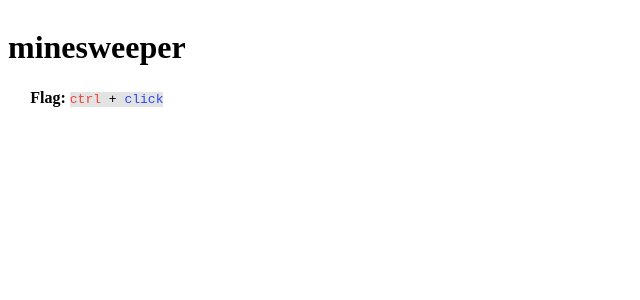
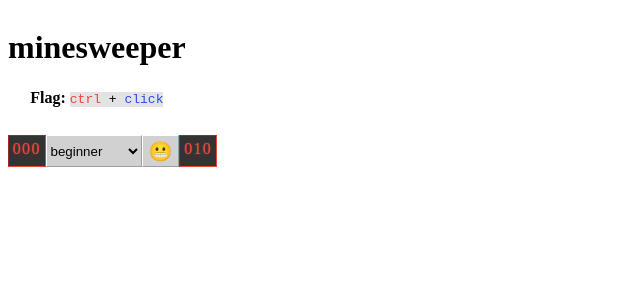
Before and after one commit to ndstephens/hands-on-react, a React app: page / in a window 1280 px wide. Shown: the top 300 px of the page, without its empty margins (0-640 px from the left). Built offline with nearby package versions, Linux system fonts and the light colour scheme.

Commit message:
add Scoreboard

```diff
--- a/src/App.tsx
+++ b/src/App.tsx
@@ -1,12 +1,21 @@
+import { Scoreboard } from 'components/Scoreboard';
 import { Top } from 'components/Top';
 
 export default function App() {
   return (
+    <>
       <Top
         name="minesweeper"
         feature="Flag"
         firstAction="ctrl"
         secondAction="click"
       />
+      <Scoreboard
+        time="000"
+        levels={['beginner', 'intermediate', 'expert']}
+        mines="010"
+        onReset={() => {}}
+      />
+    </>
   );
 }
--- a/src/components/Scoreboard/Counter.tsx
+++ b/src/components/Scoreboard/Counter.tsx
@@ -12,13 +12,14 @@ export const Counter = ({ children }: Props) => {
 };
 
 const Frame = styled.div`
+  --frame-color: #ec433c;
   display: inline-block;
   padding: 0 0.3vw;
-  color: #ec433c;
-  border: 0.15vw inset;
-  /* line-height: 2vw; */
-  line-height: 1.6;
+  color: var(--frame-color);
+  border: 0.15vw inset var(--frame-color);
+  background-color: #333;
+  line-height: 2vw;
   letter-spacing: 0.08em;
-  background-color: #333;
   text-shadow: 0 0 0.1vw currentColor;
+  user-select: none;
 `;
--- a/src/components/Scoreboard/Level.tsx
+++ b/src/components/Scoreboard/Level.tsx
@@ -29,9 +29,9 @@ const Select = styled.select`
 `;
 
 const Option = styled.option`
+  display: block;
   font-weight: normal;
-  display: block;
-  white-space: nowrap;
   min-height: 1.2em;
   padding: 0 0.2vw 0.2vw;
+  white-space: nowrap;
 `;
--- a/src/components/Scoreboard/Reset.tsx
+++ b/src/components/Scoreboard/Reset.tsx
@@ -1,5 +1,8 @@
 import * as React from 'react';
 import styled from '@emotion/styled';
+
+export const BUTTON_ICON = '😬';
+export const BUTTON_ICON_MOUSE_DOWN = '😲';
 
 interface Props {
   /**
@@ -17,18 +20,23 @@ export const Reset = ({ onReset }: Props) => {
       onMouseUp={() => setMouseDown(false)}
       onMouseLeave={() => setMouseDown(false)}
       onClick={onReset}
+      data-testid="reset-button"
     >
-      {mouseDown ? '😲' : '😬'}
+      {mouseDown ? BUTTON_ICON_MOUSE_DOWN : BUTTON_ICON}
     </Button>
   );
 };
 
 const Button = styled.button`
+  cursor: pointer;
   font-size: 1.5vw;
-  cursor: pointer;
   font-weight: 700;
   border-width: 0.15vw;
   border-style: solid;
+  border-color: white #9e9e9e #9e9e9e white;
   background-color: #d1d1d1;
-  border-color: white #9e9e9e #9e9e9e white;
+
+  &:active {
+    border-color: #9e9e9e white white #9e9e9e;
+  }
 `;
--- /dev/null
+++ b/src/components/Scoreboard/Scoreboard.tsx
@@ -0,0 +1,42 @@
+import styled from '@emotion/styled';
+
+import { Counter } from './Counter';
+import { Level } from './Level';
+import { Reset } from './Reset';
+
+interface Props {
+  /**
+   * Timer
+   */
+  time: string;
+  /**
+   * Possible game scenarios
+   */
+  levels: string[];
+  /**
+   * Number of bombs in the field
+   */
+  mines: string;
+  /**
+   * Action handler when the GameReset button is clicked
+   */
+  onReset: () => void;
+}
+
+export const Scoreboard = ({ time, levels, mines, onReset }: Props) => {
+  return (
+    <Wrapper>
+      <Counter>{time}</Counter>
+      <Level>{levels}</Level>
+      <Reset onReset={onReset} />
+      <Counter>{mines}</Counter>
+    </Wrapper>
+  );
+};
+
+const Wrapper = styled.div`
+  display: flex;
+  justify-content: space-between;
+  padding-bottom: 2vw;
+  width: max-content;
+`;
--- /dev/null
+++ b/src/components/Scoreboard/index.ts
@@ -0,0 +1 @@
+export { Scoreboard } from './Scoreboard';
--- a/src/components/Top/Top.tsx
+++ b/src/components/Top/Top.tsx
@@ -14,7 +14,8 @@ export const Top: React.FC<GameNameProps & LegendProps> = ({
 );
 
 const Header = styled.header`
-  text-align: center;
   position: relative;
   display: inline-block;
+  text-align: center;
+  user-select: none;
 `;
```
Also changed, not shown: 2 other files (tests, documents, lock files or other folders). Lines whose indentation alone changed are shown as unchanged.
